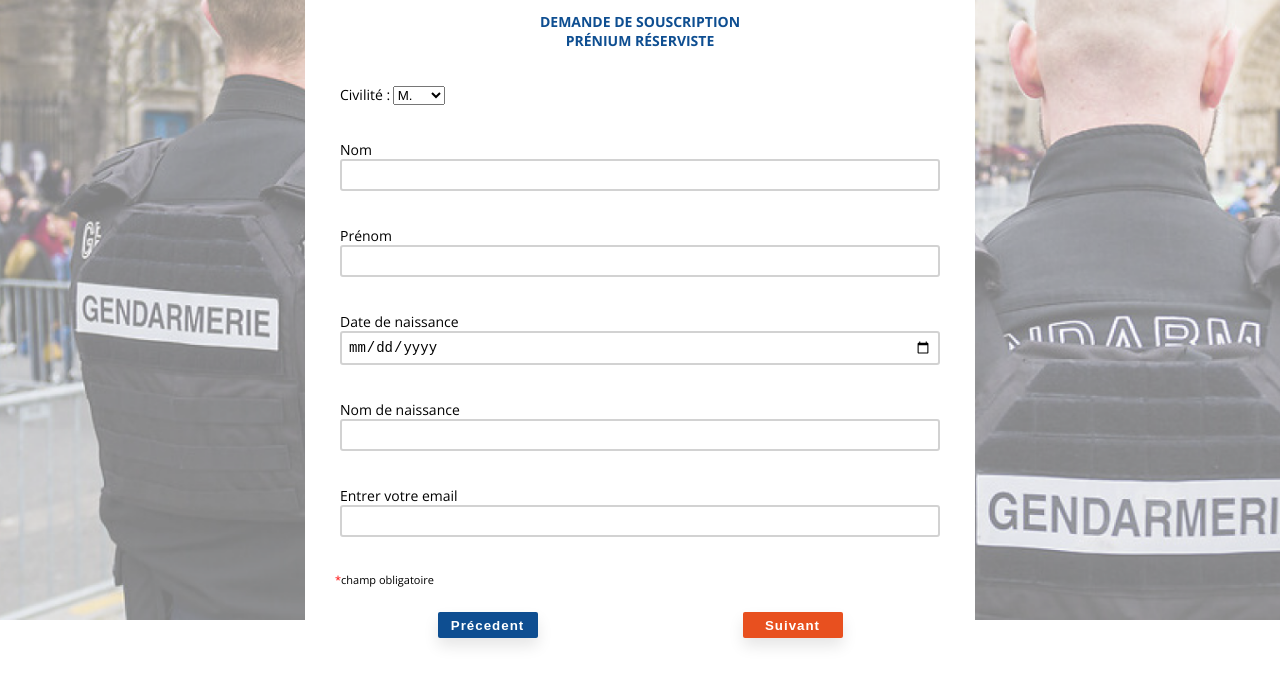
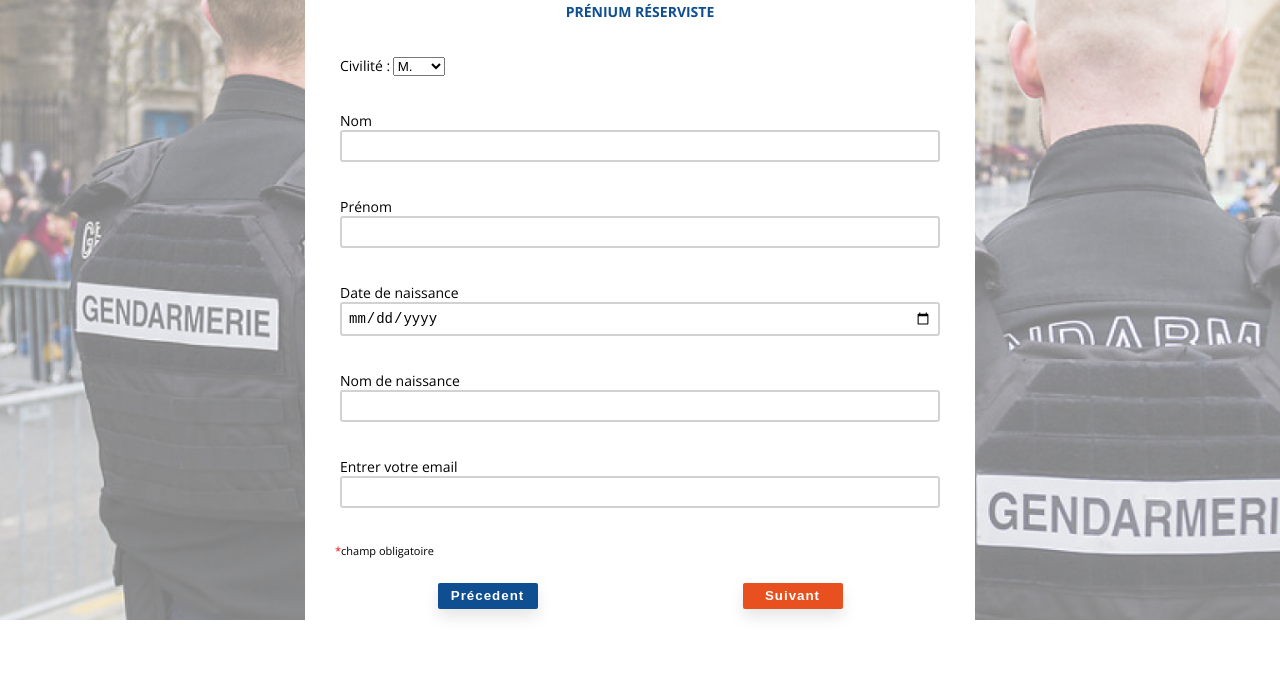
Before and after one commit to KilianOlry/projectXhtml, a website: page asset/pages/form.html in a window 1280 px wide. Shown: the part 180-864 px from the top of the page. Drawn offline with nearby package versions, Linux system fonts and the light colour scheme.

Commit message:
correction des liens html et css

```diff
--- a/asset/pages/form.html
+++ b/asset/pages/form.html
@@ -7,9 +7,8 @@
     <meta name="viewport" content="width=device-width, initial-scale=1.0">
 
 
-    <link rel="stylesheet" href="/asset/css/variables.css">
-    <link rel="stylesheet" href="/asset/css/styles.css">
-    <link rel="stylesheet" href="/asset/css/form.css">
+    <link rel="stylesheet" href="../css/variables.css">
+    <link rel="stylesheet" href="../css/form.css">
     <link rel="stylesheet" href="https://cdnjs.cloudflare.com/ajax/libs/font-awesome/5.12.1/css/all.min.css">
     <link href="https://fonts.googleapis.com/css2?family=Open+Sans:wght@300;400;700&display=swap" rel="stylesheet">
     <title>Accueil</title>
```
Also changed, not shown: asset/pages/garantie.html (+2 -2 lines).
